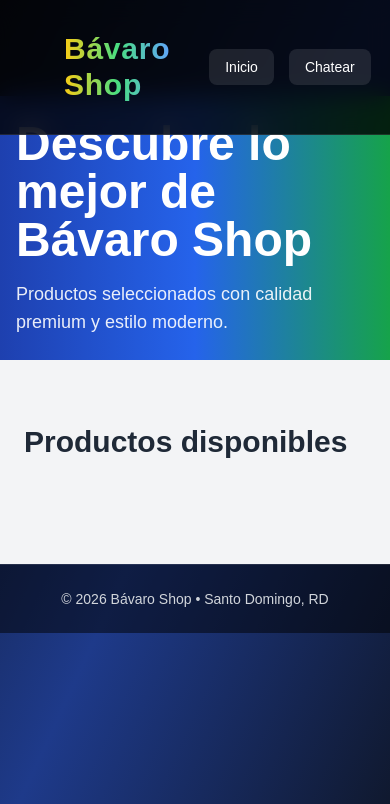
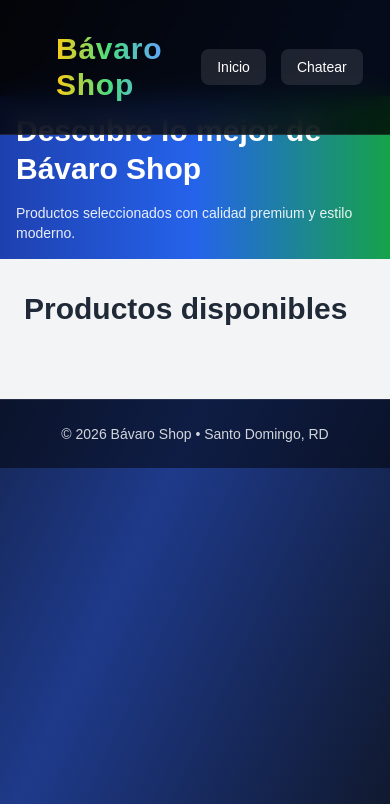
Before and after one commit to cerebritoone1-coder/bavaroshop, a Django app: page /tienda/ in a window 390 px wide. Shown: the top 804 px of the page. Run offline with Django 5.2, Linux system fonts and the light colour scheme; the visitor is signed in with stand-in values (Sample User, id 1); data that the repository does not hold is empty; some libraries are stand-ins or nearby versions.

Commit message:
Mobile layout improvements

```diff
--- a/templates/partials/header.html
+++ b/templates/partials/header.html
@@ -2,7 +2,8 @@
                bg-black/80 backdrop-blur-md
                border-b border-white/10">
 
-  <div class="max-w-7xl mx-auto px-6 py-4 flex items-center">
+<div class="max-w-7xl mx-auto px-4 md:px-6 py-4 flex items-center justify-between">
+
 
     <!-- LOGO -->
     <div class="flex items-center gap-6">
--- a/templates/store/tienda.html
+++ b/templates/store/tienda.html
@@ -3,26 +3,31 @@
 {% block content %}
 
 <!-- HERO SECTION -->
-<section class="bg-gradient-to-r from-blue-800 via-blue-600 to-green-600 py-6 text-white">
+<section class="bg-gradient-to-r from-blue-800 via-blue-600 to-green-600 py-4 sm:py-6 text-white">
+
     <div class="max-w-4xl mx-auto px-4">
-        <h1 class="text-5xl font-bold mb-4">
+       <h1 class="text-3xl sm:text-5xl font-bold mb-4 leading-tight">
+
             Descubre lo mejor de Bávaro Shop
         </h1>
-        <p class="text-lg opacity-90 max-w-2xl">
+      <p class="text-sm sm:text-lg opacity-90 max-w-2xl">
+
             Productos seleccionados con calidad premium y estilo moderno.
         </p>
     </div>
 </section>
 
 <!-- PRODUCTOS -->
-<section class="bg-gray-100 py-16">
+<section class="bg-gray-100 py-8 sm:py-16">
+
     <div class="max-w-7xl mx-auto px-6">
 
         <h2 class="text-3xl font-bold text-gray-800 mb-10">
             Productos disponibles
         </h2>
 
-        <div class="grid sm:grid-cols-2 lg:grid-cols-3 xl:grid-cols-4 gap-8">
+ <div class="grid grid-cols-2 sm:grid-cols-2 lg:grid-cols-3 xl:grid-cols-4 gap-4 sm:gap-8">
+
 
             {% for producto in productos %}
 
```
